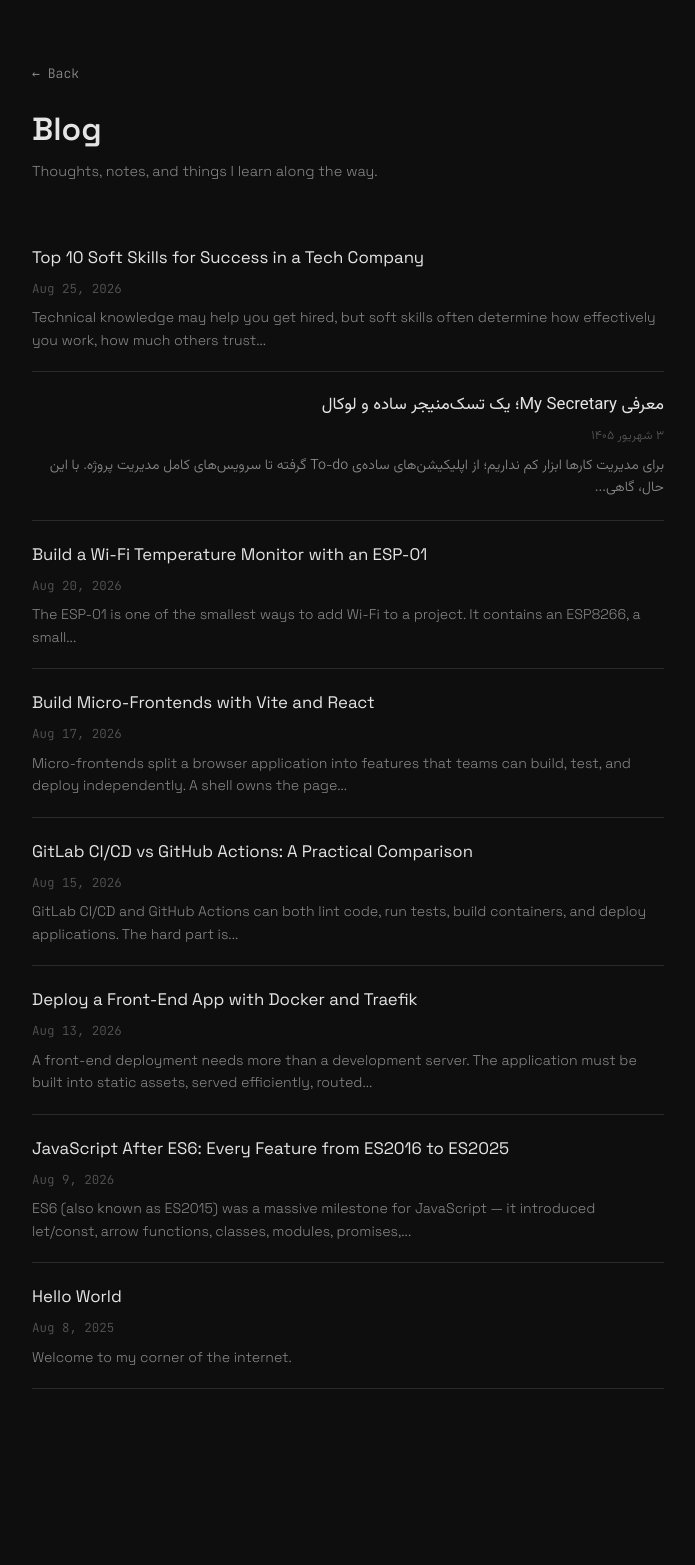
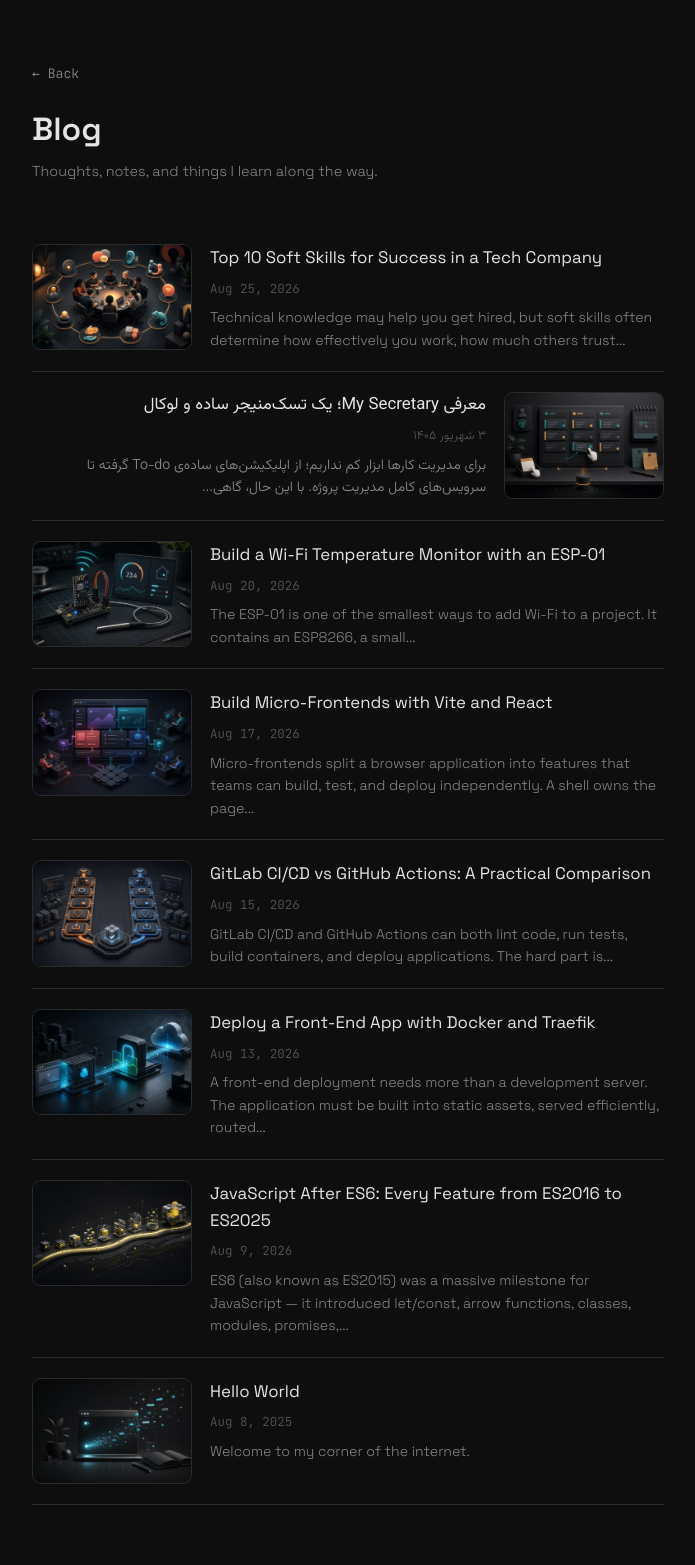
Before and after one commit to mr-farshad-r/mr-farshad-r, a Jekyll site: the page built from blog.md, in a window 1280 px wide. Shown: the whole page, without its empty margins (292-987 px from the left). Built offline with Jekyll 4.4.1, drawn with Linux system fonts in a browser that asks for light colours; before the commit the page ends 1449 px from its top, so only the background shows below that.

Commit message:
chore(post): add blog photo

```diff
--- a/assets/styles/styles.css
+++ b/assets/styles/styles.css
@@ -634,8 +634,40 @@ p {
     transition: border-color .2s ease;
 }
 
+.blog-item.has-image {
+    display: grid;
+    grid-template-columns: 160px minmax(0, 1fr);
+    align-items: start;
+    gap: 18px;
+}
+
 .blog-item:hover {
     border-color: var(--border-hover);
+}
+
+.blog-thumb {
+    display: block;
+    overflow: hidden;
+    aspect-ratio: 3 / 2;
+    border: 1px solid var(--border);
+    border-radius: 9px;
+    background: var(--bg-card);
+}
+
+.blog-thumb img {
+    display: block;
+    width: 100%;
+    height: 100%;
+    object-fit: cover;
+    transition: transform .25s ease;
+}
+
+.blog-item:hover .blog-thumb img {
+    transform: scale(1.03);
+}
+
+.blog-item-content {
+    min-width: 0;
 }
 
 .blog-title {
@@ -672,6 +704,7 @@ p {
 }
 
 .post-header {
+    min-width: 0;
     margin-bottom: 32px;
     padding-bottom: 20px;
     border-bottom: 1px solid var(--border);
@@ -680,7 +713,9 @@ p {
 .post-hero {
     display: block;
     width: 100%;
+    max-width: 100%;
     height: auto;
+    box-sizing: border-box;
     aspect-ratio: 3 / 2;
     object-fit: cover;
     margin: 24px 0 28px;
@@ -989,6 +1024,15 @@ p {
         gap: 32px;
     }
 
+    .blog-item.has-image {
+        grid-template-columns: 112px minmax(0, 1fr);
+        gap: 14px;
+    }
+
+    .blog-excerpt {
+        display: none;
+    }
+
     .links-grid {
         grid-template-columns: 1fr;
     }
--- a/blog.md
+++ b/blog.md
@@ -14,12 +14,19 @@ description: Practical articles about React, JavaScript, TypeScript, front-end a
 
     <ul class="blog-list">
         {% for post in site.posts %}
-        <li class="blog-item" lang="{{ post.lang | default: site.lang | default: 'en' }}" dir="{{ post.direction | default: 'ltr' }}">
-            <a href="{{ post.url | relative_url }}" class="blog-title">{{ post.title }}</a>
-            <span class="blog-date">{% if post.date_label %}{{ post.date_label }}{% else %}{{ post.date | date: "%b %-d, %Y" }}{% endif %}</span>
-            {% if post.excerpt %}
-            <p class="blog-excerpt">{{ post.excerpt | strip_html | truncatewords: 20 }}</p>
+        <li class="blog-item{% if post.image %} has-image{% endif %}" lang="{{ post.lang | default: site.lang | default: 'en' }}" dir="{{ post.direction | default: 'ltr' }}">
+            {% if post.image %}
+            <a href="{{ post.url | relative_url }}" class="blog-thumb" aria-hidden="true" tabindex="-1">
+                <img src="{{ post.image | relative_url }}" alt="" width="1536" height="1024" loading="lazy" decoding="async">
+            </a>
             {% endif %}
+            <div class="blog-item-content">
+                <a href="{{ post.url | relative_url }}" class="blog-title">{{ post.title }}</a>
+                <span class="blog-date">{% if post.date_label %}{{ post.date_label }}{% else %}{{ post.date | date: "%b %-d, %Y" }}{% endif %}</span>
+                {% if post.excerpt %}
+                <p class="blog-excerpt">{{ post.excerpt | strip_html | truncatewords: 20 }}</p>
+                {% endif %}
+            </div>
         </li>
         {% endfor %}
     </ul>
```
